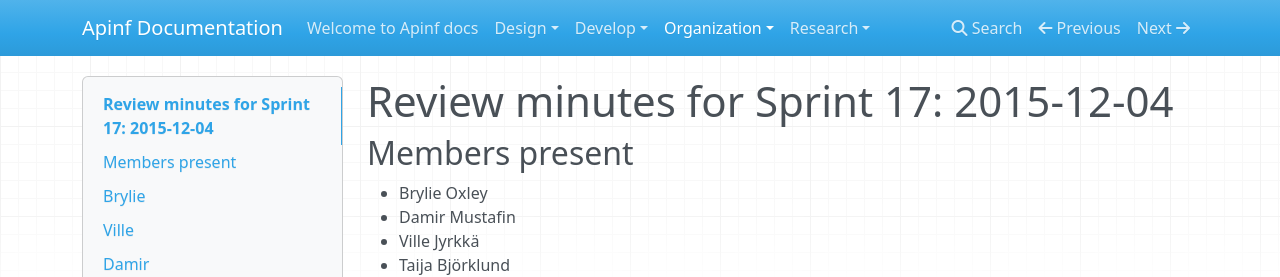
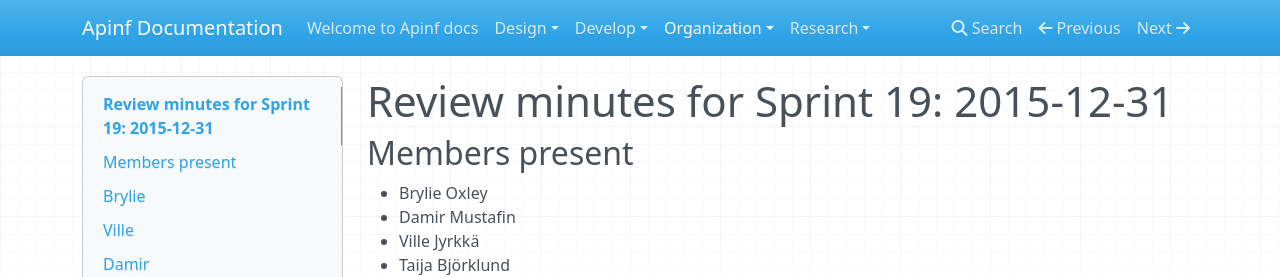
Before and after one commit to apinf/docs, an MkDocs documentation site: the page built from docs/organization/minutes/2015-12-31-Sprint-19-Review.md, in a window 1280 px wide and 900 px high. Shown: the top 277 px of the window. Built offline with MkDocs 1.6.1, drawn with Linux system fonts in a browser that asks for light colours; nearby versions of some CDN libraries.

Commit message:
Correct document title

```diff
--- a/docs/organization/minutes/2015-12-31-Sprint-19-Review.md
+++ b/docs/organization/minutes/2015-12-31-Sprint-19-Review.md
@@ -1,4 +1,4 @@
-# Review minutes for Sprint 17: 2015-12-04
+# Review minutes for Sprint 19: 2015-12-31
 
 ## Members present
 * Brylie Oxley
```
